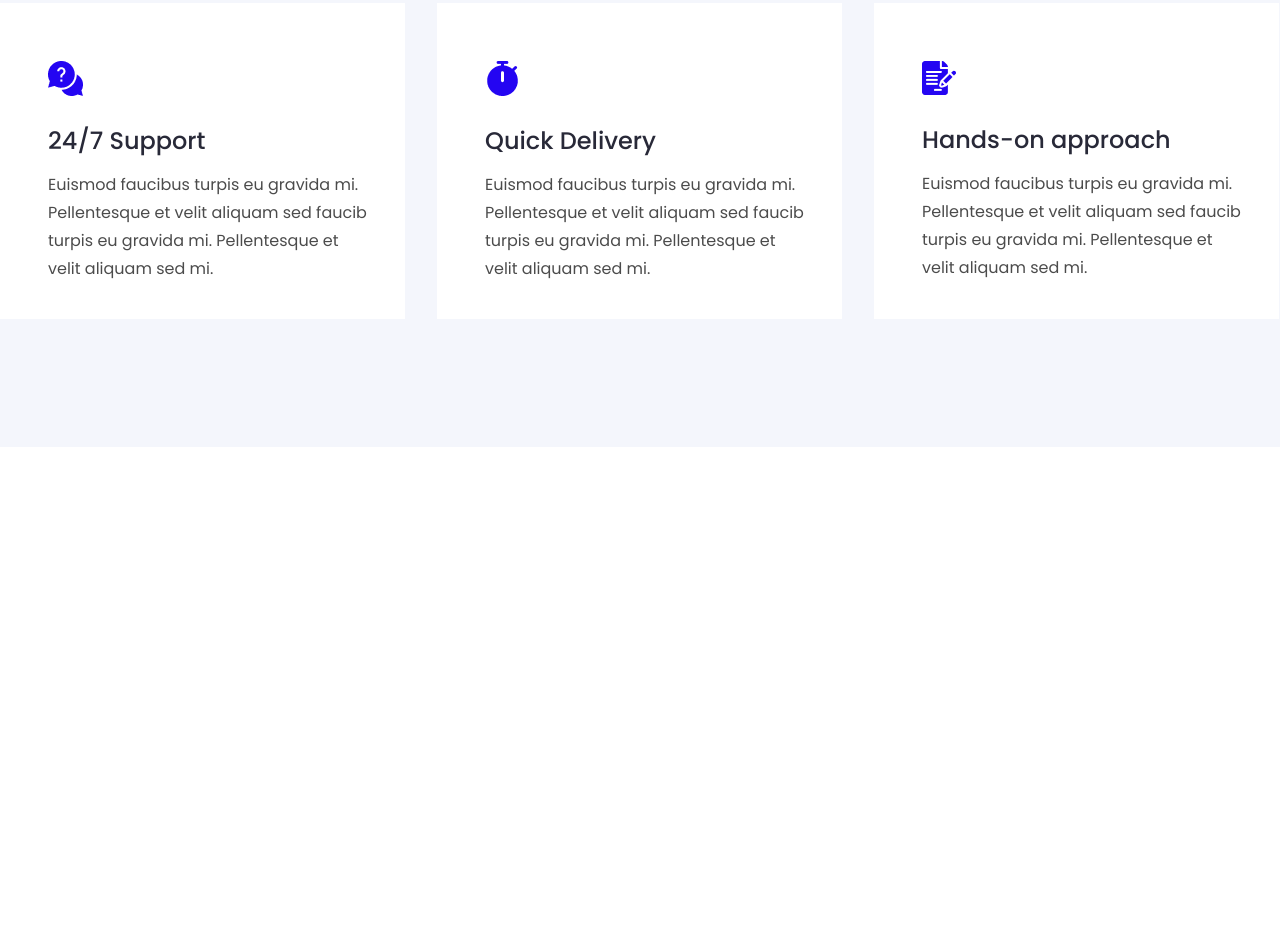
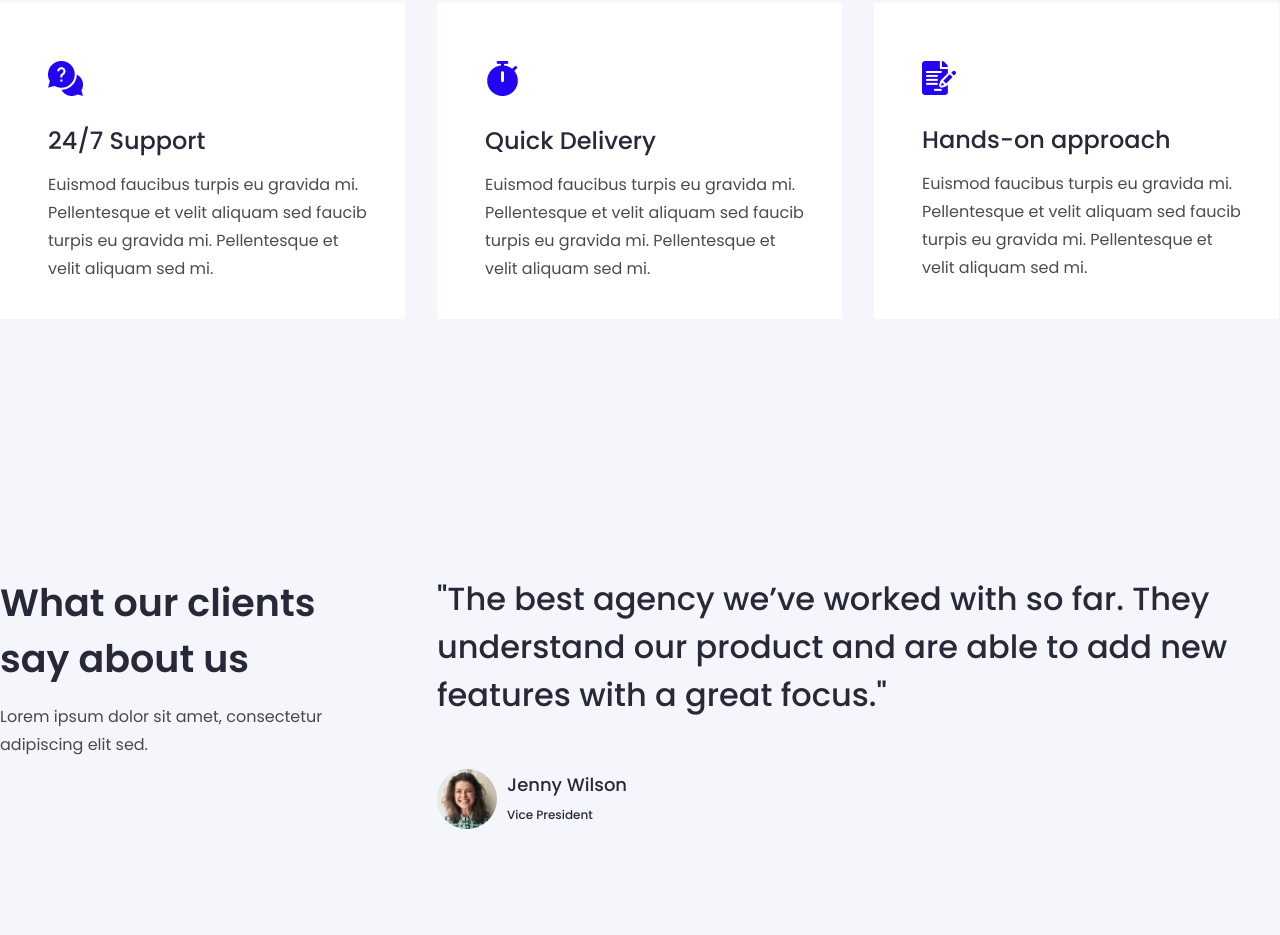
Before and after one commit to tawhidlimon-dev/finsweet, a plain HTML site: page index.html in a window 1280 px wide. Shown: the part 3112-4047 px from the top of the page. Before the commit the page ends 3559 px from the top, so only its background shows below. Drawn offline with Linux system fonts and the light colour scheme.

Commit message:
about us section done

```diff
--- a/index.html
+++ b/index.html
@@ -198,6 +198,26 @@
   <!-- =========Features code end=========== -->
 
   <!-- =========About us code start========= -->
+  <section id="about">
+    <div class="container">
+      <div class="about__wrapper">
+        <div class="content__wrapper">
+          <h3>What our clients say about us</h3>
+          <p>Lorem ipsum dolor sit amet, consectetur adipiscing elit sed.</p>
+        </div>
+        <div class="info__wrapper">
+          <article>"The best agency we’ve worked with so far. They understand our product and are able to add new features with a great focus."</article>
+          <div class="person">
+            <div class="image"><img src="./images/about__info__image.png" alt="img"></div>
+            <div class="name">
+              <h5>Jenny Wilson</h5>
+              <span>Vice President</span>
+            </div>
+          </div>
+        </div>
+      </div>
+    </div>
+  </section>
   <!-- =========About us code end=========== -->
 
   <!-- =========Navbar code start========= -->
--- a/scss/style.scss
+++ b/scss/style.scss
@@ -412,6 +412,75 @@ margin: 0 auto;
 // ========Features code end===========
 
 // ========About us code start=========
+#about{
+  background: #F4F6FC;
+  padding: 128px 0 106px 0;
+  .about__wrapper{
+    display: flex;
+    column-gap: 110px;
+    .content__wrapper{
+      width: 327px;
+      h3{
+        color: $primary;
+        font-size: 38px;
+        font-weight: 600;
+        font-family: 'Poppins', sans-serif;
+        line-height: 56px;
+      }
+      p{
+        margin-top: 16px;
+        font-family: 'Poppins', sans-serif;
+        font-size: 16px;
+        font-weight: 400;
+        line-height: 28px;
+        opacity: 0.7;
+      }
+    }
+    .info__wrapper{
+      width: 843px;
+      article{
+        color: #282938;
+        font-family: 'Poppins', sans-serif;
+        font-size: 32px;
+        font-weight: 500;
+        line-height: 48px;
+      }
+      .person{
+        margin-top: 50px;
+        display: flex;
+        align-items: center;
+        .image{
+          width: 60px;
+          height: 60px;
+          border-radius: 50%;
+          overflow: hidden;
+          margin-right: 10px;
+          img{
+            width: 100%;
+            height: 100%;
+            object-fit: cover;
+          }
+        }
+        .name{
+          h5{
+            color: #282938;
+            font-family: 'Poppins', sans-serif;
+            font-size: 18px;
+            font-weight: 500;
+            line-height: 32px;
+          }
+          span{
+            color: #282938;
+            font-family: 'Poppins', sans-serif;
+            font-size: 12px;
+            font-weight: 500;
+            line-height: 28px;
+          }
+        }
+      }
+    }
+  }
+}
 // ========About us code end===========
 
 // ========Common code start=========
```
Also changed, not shown: css/style.css, images/about__info__image.png (added), 1 other file.
